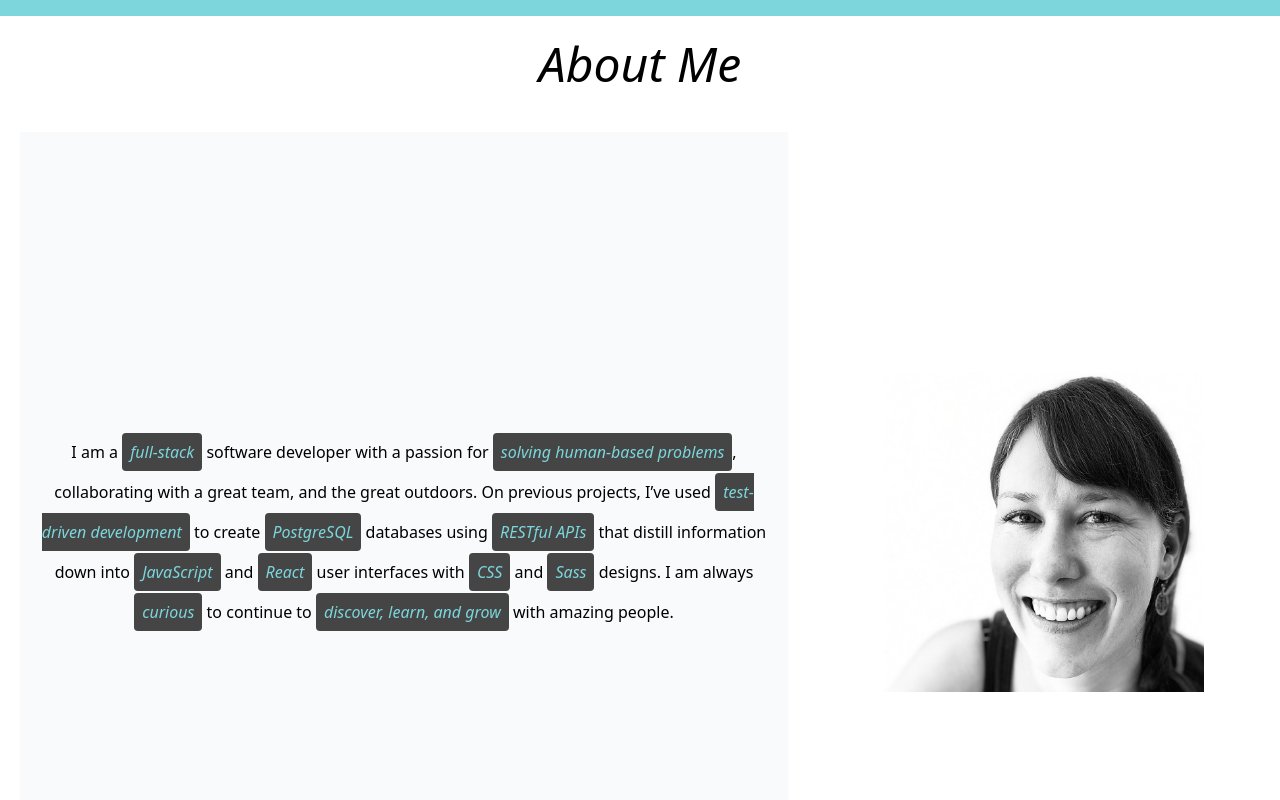
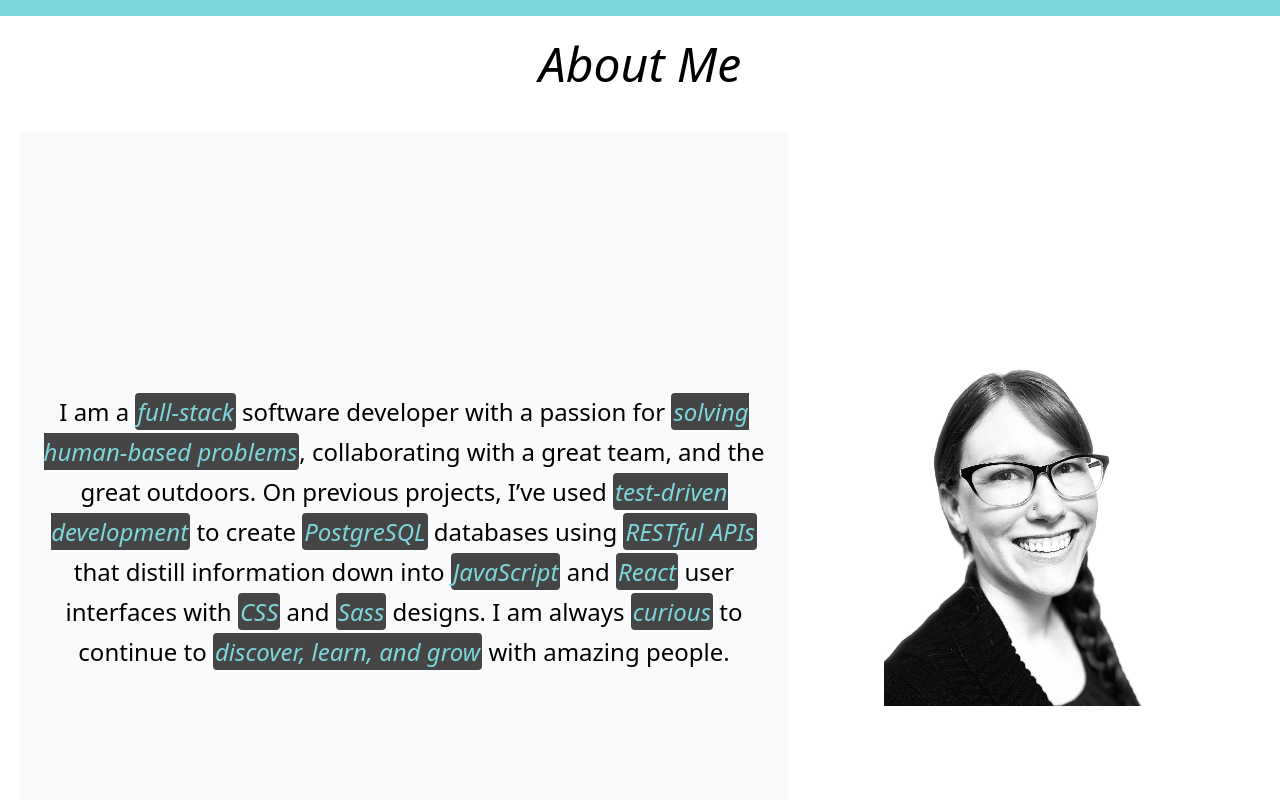
Before and after one commit to hpeterson462/portfolio, a React (Create React App) app: page / in a window 1280 px wide. Shown: the part 1720-2520 px from the top of the page. Built offline with nearby package versions, Linux system fonts and the light colour scheme.

Commit message:
text padding and line height about me page

```diff
--- a/src/AboutMe.jsx
+++ b/src/AboutMe.jsx
@@ -8,12 +8,12 @@ export default function AboutMe() {
 
       <br />
       <div className="flex flex-row">
-        <div className="flex justify-center items-center bg-gray-50 leading-10 w-3/5 p-5 m-5 min-h-screen">
+        <div className="flex justify-center items-center bg-gray-50 leading-10 w-3/5 p-5 m-5 min-h-screen text-2xl">
           <p>
-            I am a <span className="text-lightBlue bg-darkGray italic p-2 rounded">full-stack</span> software developer with a passion for <span className="text-lightBlue bg-darkGray italic p-2 rounded">solving human-based problems</span>, collaborating with a great team, and the great outdoors. On previous projects, I’ve used <span className="text-lightBlue bg-darkGray italic p-2 rounded">test-driven development</span> to create <span className="text-lightBlue bg-darkGray italic p-2 rounded">PostgreSQL</span> databases using <span className="text-lightBlue bg-darkGray italic p-2 rounded">RESTful APIs</span> that distill information down into <span className="text-lightBlue bg-darkGray italic p-2 rounded">JavaScript</span> and  <span className="text-lightBlue bg-darkGray italic p-2 rounded">React</span> user interfaces with <span className="text-lightBlue bg-darkGray italic p-2 rounded">CSS</span> and <span className="text-lightBlue bg-darkGray italic p-2 rounded">Sass</span> designs. I am always <span className="text-lightBlue bg-darkGray italic p-2 rounded">curious</span> to continue to <span className="text-lightBlue bg-darkGray italic p-2 rounded">discover, learn, and grow</span> with amazing people.
+            I am a <span className="text-lightBlue bg-darkGray italic p-0.5 rounded">full-stack</span> software developer with a passion for <span className="text-lightBlue bg-darkGray italic p-0.5 rounded">solving human-based problems</span>, collaborating with a great team, and the great outdoors. On previous projects, I’ve used <span className="text-lightBlue bg-darkGray italic p-0.5 rounded">test-driven development</span> to create <span className="text-lightBlue bg-darkGray italic p-0.5 rounded">PostgreSQL</span> databases using <span className="text-lightBlue bg-darkGray italic p-0.5 rounded">RESTful APIs</span> that distill information down into <span className="text-lightBlue bg-darkGray italic p-0.5 rounded">JavaScript</span> and  <span className="text-lightBlue bg-darkGray italic p-0.5 rounded">React</span> user interfaces with <span className="text-lightBlue bg-darkGray italic p-0.5 rounded">CSS</span> and <span className="text-lightBlue bg-darkGray italic p-0.5 rounded">Sass</span> designs. I am always <span className="text-lightBlue bg-darkGray italic p-0.5 rounded">curious</span> to continue to <span className="text-lightBlue bg-darkGray italic p-0.5 rounded">discover, learn, and grow</span> with amazing people.
         </p>
         </div>
-        <div className="flex h-80 w-80 m-auto rounded">
+        <div className="flex h-90 w-80 m-auto rounded">
           <img src={heather} alt="Heather" />
         </div>
       </div>
```
Also changed, not shown: src/assets/heather.png, 1 other file (tests, documents, lock files or other folders).
